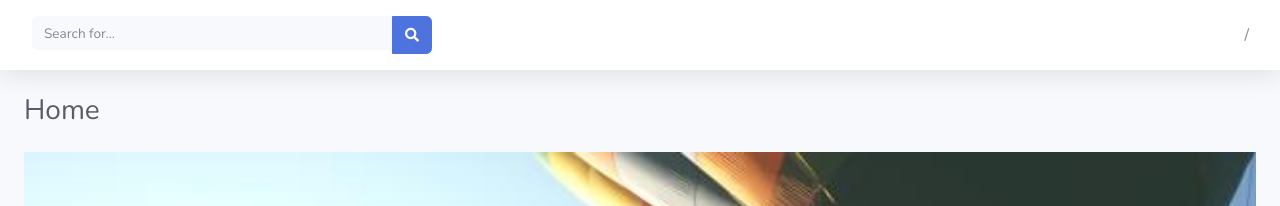
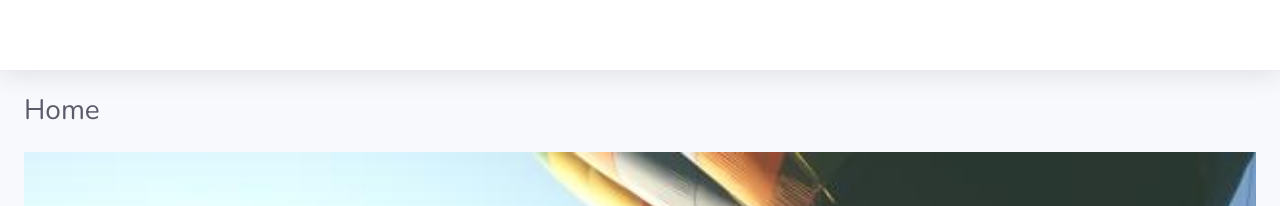
Before and after one commit to tpckenny1/tpckenny1.github.io, a Jekyll site: the page built from index.html, in a window 1280 px wide. Shown: the top 206 px of the page. Built offline with Jekyll 4.4.1, drawn with Linux system fonts in a browser that asks for light colours; nearby versions of some CDN libraries; the list of posts is cut into pages by our own code.

Commit message:
empty nav bar

```diff
--- a/_includes/navigation.html
+++ b/_includes/navigation.html
@@ -1,51 +1,5 @@
         <!-- Topbar -->
-        <nav class="navbar navbar-expand navbar-light bg-white topbar mb-4 static-top shadow">
-
-          <!-- Sidebar Toggle (Topbar) -->
-          <button id="sidebarToggleTop" class="btn btn-link d-md-none rounded-circle mr-3">
-            <i class="fa fa-bars"></i>
-          </button>
-
-          <!-- Topbar Search -->
-          <form action="{{ site.baseurl }}/search" class="d-none d-sm-inline-block form-inline mr-auto ml-md-3 my-2 my-md-0 mw-100 navbar-search">
-            <div class="input-group">
-              <input type="text" type="search" name="q" id="search-input" class="form-control bg-light border-0 small" placeholder="Search for..." aria-label="Search" aria-describedby="basic-addon2">
-              <div class="input-group-append">
-                <button class="btn btn-primary" type="button">
-                  <i class="fas fa-search fa-sm"></i>
-                </button>
-              </div>
-            </div>
-          </form>
-
-          <!-- Topbar Navbar -->
-          <ul class="navbar-nav ml-auto">
-
-            <!-- Nav Item - Search Dropdown (Visible Only XS) -->
-            <li class="nav-item dropdown no-arrow d-sm-none">
-              <a class="nav-link dropdown-toggle" href="#" id="searchDropdown" role="button" data-toggle="dropdown" aria-haspopup="true" aria-expanded="false">
-                <i class="fas fa-search fa-fw"></i>
-              </a>
-
-              <div class="dropdown-menu dropdown-menu-right p-3 shadow animated--grow-in" aria-labelledby="searchDropdown">
-                <form class="form-inline mr-auto w-100 navbar-search">
-                  <div class="input-group">
-                    <input type="search" name="q" id="search-input" class="form-control td-search-input bg-light border-0 small" placeholder="Search for..." aria-label="Search" aria-describedby="basic-addon2">
-                    <div class="input-group-append">
-                      <button class="btn btn-primary" type="button">
-                        <i class="fas fa-search fa-sm"></i>
-                      </button>
-                    </div>
-                  </div>
-                </form>
-              </div>
-            </li>
-		    <span style="margin-left:10px">{{ site.github_user }}/{{ site.github_repo }}</span><br>
-		  <em><li style="font-size:0.8rem; margin-left:10px;margin-right:5px;float:left;display:inline-block" id='stars'></li> <li style="font-size:0.8rem;float:left;display:inline-block" id="forks"></li></em></a>
-
-          </ul>
-
-        </nav>
+        <nav class="navbar navbar-expand navbar-light bg-white topbar mb-4 static-top shadow"></nav>
         <!-- End of Topbar -->
 
 <script>
```
